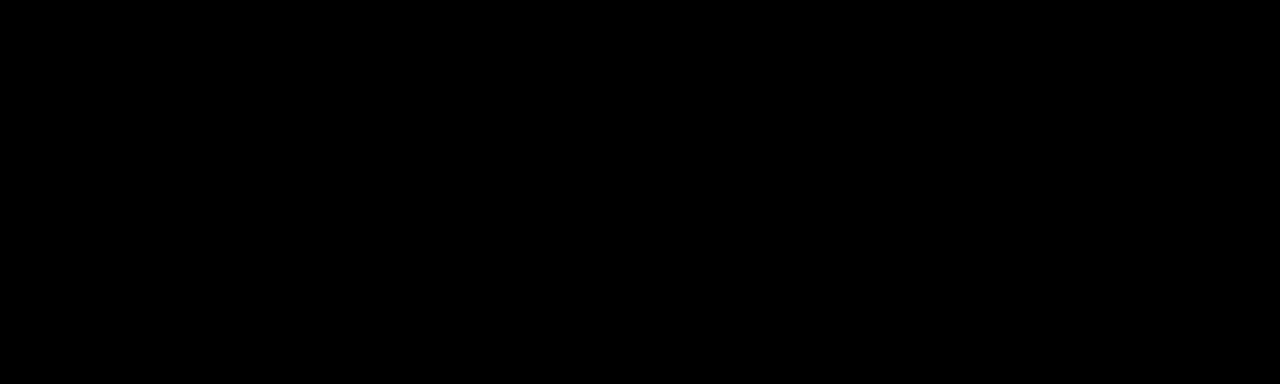
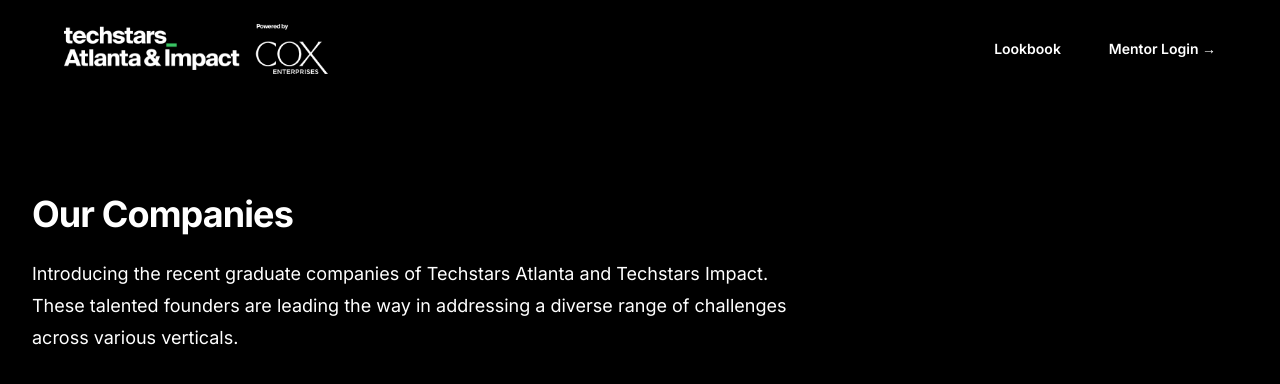
Before and after one commit to timdorr/techsta.rs, a Next.js app: page /atlanta/companies in a window 1280 px wide. Before the commit this address had no page. Shown: the top 384 px of the page. Built offline with nearby package versions, Linux system fonts and the light colour scheme.

Commit message:
Start building out a site shell

```diff
--- a/pages/_app.tsx
+++ b/pages/_app.tsx
@@ -3,11 +3,11 @@
 
 import '@/styles/globals.css'
 
-const inter = Inter({ subsets: ['latin'] })
+const inter = Inter({ subsets: ['latin'], variable: '--font-inter' })
 
 export default function App({ Component, pageProps }: AppProps) {
   return (
-    <main className={`bg-black ${inter.className}`}>
+    <main className={`bg-black text-white ${inter.variable} font-sans`}>
       <Component {...pageProps} />
     </main>
   )
--- /dev/null
+++ b/pages/atlanta/companies.tsx
@@ -0,0 +1,28 @@
+import Head from 'next/head'
+import { Header } from '.'
+
+export default function Companies() {
+  return (
+    <>
+      <Head>
+        <title>Techstars Atlanta - Lookbook</title>
+        <link rel="icon" href="/favicon.ico" />
+      </Head>
+
+      <section className="min-h-screen mx-auto max-w-7xl px-2 sm:px-6 lg:px-8">
+        <Header />
+
+        <div className="mx-auto max-w-3xl lg:mx-0 mt-24">
+          <h2 className="text-3xl font-bold tracking-tight sm:text-4xl">
+            Our Companies
+          </h2>
+          <p className="mt-6 text-lg leading-8">
+            Introducing the recent graduate companies of Techstars Atlanta and
+            Techstars Impact. These talented founders are leading the way in
+            addressing a diverse range of challenges across various verticals.
+          </p>
+        </div>
+      </section>
+    </>
+  )
+}
--- a/pages/atlanta/index.tsx
+++ b/pages/atlanta/index.tsx
@@ -1,4 +1,35 @@
 import Head from 'next/head'
+import Image from 'next/image'
+
+import logo from '@/public/techstars-atlanta-logo.png'
+import Link from 'next/link'
+
+export function Header() {
+  return (
+    <header className="mx-auto flex items-center justify-between p-6 lg:px-8">
+      <Link href="/" className="-m-1.5 p-1.5">
+        <Image
+          src={logo}
+          alt="Techstars Atlanta & Impact Powered by Cox Enterprises"
+          priority
+          height={50}
+        />
+      </Link>
+
+      <div className="flex lg:gap-x-12">
+        <Link href="/companies" className="text-sm font-semibold leading-6">
+          Lookbook
+        </Link>
+        <a
+          href="https://atl-mentors.techsta.rs"
+          className="text-sm font-semibold leading-6"
+        >
+          Mentor Login <span aria-hidden="true">&rarr;</span>
+        </a>
+      </div>
+    </header>
+  )
+}
 
 export default function Atlanta() {
   return (
@@ -8,7 +39,9 @@
         <link rel="icon" href="/favicon.ico" />
       </Head>
 
-      <div>Coming soon!</div>
+      <section className="min-h-screen mx-auto max-w-7xl px-2 sm:px-6 lg:px-8">
+        <Header />
+      </section>
     </>
   )
 }
--- a/tailwind.config.js
+++ b/tailwind.config.js
@@ -6,7 +6,11 @@
     './components/**/*.{js,ts,jsx,tsx,mdx}'
   ],
   theme: {
-    extend: {}
+    extend: {
+      fontFamily: {
+        sans: ['var(--font-inter)']
+      }
+    }
   },
   plugins: []
 }
```
Also changed, not shown: public/techstars-atlanta-logo.png (added).
